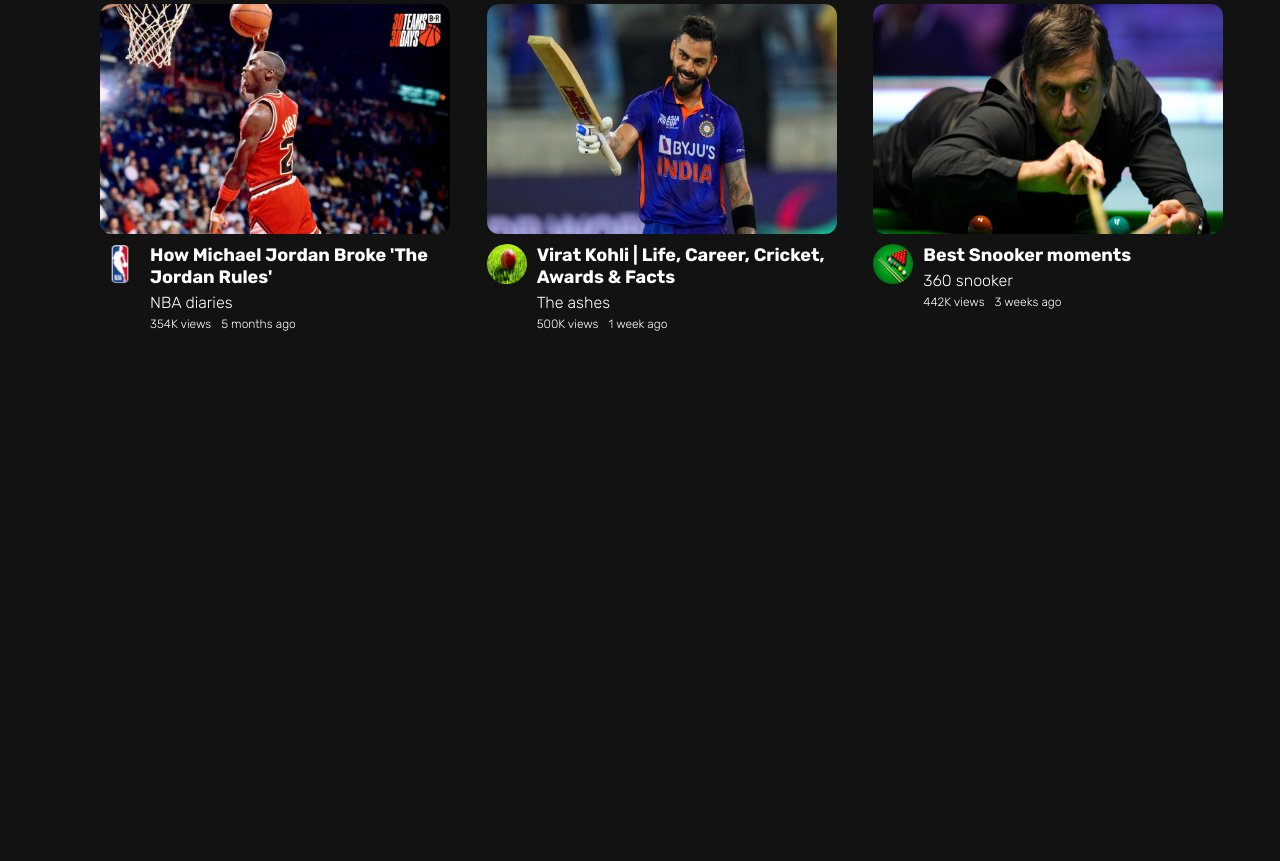
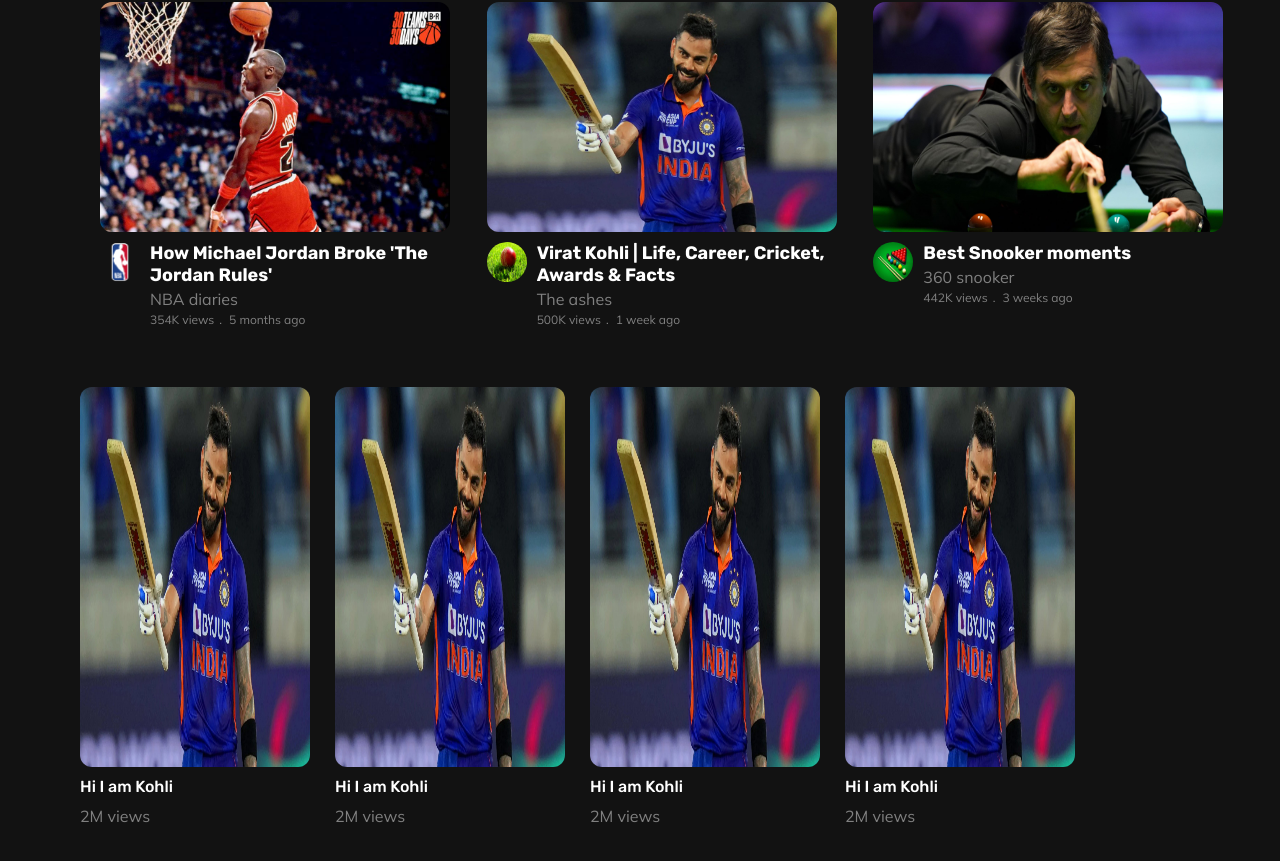
Before and after one commit to AsadKhan-11/Youtube-clone, a React (Vite) app in the folder vite-project/: page / in a window 1280 px wide. Shown: the part 503-1364 px from the top of the page. Built offline with nearby package versions, Linux system fonts and the light colour scheme.

Commit message:
setting up shorts section

```diff
--- a/vite-project/index.html
+++ b/vite-project/index.html
@@ -8,6 +8,12 @@
     <link rel="preconnect" href="https://fonts.gstatic.com" crossorigin />
     <link
       href="https://fonts.googleapis.com/css2?family=Rubik:wght@300;400;500;600;700&display=swap"
+      rel="stylesheet"
+    />
+    <link rel="preconnect" href="https://fonts.googleapis.com" />
+    <link rel="preconnect" href="https://fonts.gstatic.com" crossorigin />
+    <link
+      href="https://fonts.googleapis.com/css2?family=Mulish:ital,wght@0,200..1000;1,200..1000&display=swap"
       rel="stylesheet"
     />
     <link rel="preconnect" href="https://fonts.googleapis.com" />
--- a/vite-project/src/Components/Genres.css
+++ b/vite-project/src/Components/Genres.css
@@ -24,11 +24,16 @@
 }
 .genres-container {
   display: grid;
-  grid-template-rows: 40px 1fr 600px;
+  grid-template-rows: 40px 1fr 1fr;
 }
 .content {
   display: grid;
   grid-template-columns: 1fr 1fr 1fr;
   row-gap: 40px;
   padding: 20px;
+  margin-bottom: 40px;
 }
+.shorts-grid {
+  display: flex;
+  gap: 25px;
+}
--- a/vite-project/src/Components/Genres.jsx
+++ b/vite-project/src/Components/Genres.jsx
@@ -13,6 +13,7 @@
 import snooker from "./images/logos/snooker.jpg";
 import football from "./images/logos/football.avif";
 import federer from "./images/logos/federer.jpg";
+import Shorts from "./Shorts.jsx";
 
 function Genres() {
   return (
@@ -89,6 +90,13 @@
             time="3 weeks ago"
           />
         </div>
+        {/* <h1>Shorts</h1> */}
+        <div className="shorts-grid">
+          <Shorts />
+          <Shorts />
+          <Shorts />
+          <Shorts />
+        </div>
       </nav>
     </>
   );
--- a/vite-project/src/Components/Navbar.css
+++ b/vite-project/src/Components/Navbar.css
@@ -5,6 +5,8 @@
   padding: 35px 20px;
   height: 50px;
   position: sticky;
+  top: 0;
+  background-color: rgb(18, 18, 18);
 }
 
 ion-icon {
@@ -34,7 +36,7 @@
   font-size: 20px;
   margin-left: -6px;
   font-size: 22px;
-  font-weight: 600;
+  font-weight: 400;
   font-family: Oswald, sans-serif;
 }
 
--- /dev/null
+++ b/vite-project/src/Components/Shorts.css
@@ -0,0 +1,22 @@
+.shorts-container {
+  height: 450px;
+  max-height: 500px;
+  width: 230px;
+  display: flex;
+  flex-direction: column;
+  gap: 10px;
+}
+.shorts-img {
+  height: 380px;
+  width: 230px;
+  border-radius: 12px;
+}
+.shorts-title {
+  color: white;
+  font-family: Rubik;
+  font-weight: 500;
+}
+.shorts-views {
+  font-family: Mulish;
+  color: grey;
+}
--- /dev/null
+++ b/vite-project/src/Components/Shorts.jsx
@@ -0,0 +1,18 @@
+import React from "react";
+import cric from "./images/Kohli.jpg";
+import "./Shorts.css";
+function Shorts() {
+  return (
+    <>
+      <div className="shorts-container">
+        <img className="shorts-img" src={cric} />
+
+        <h4 className="shorts-title">Hi I am Kohli</h4>
+
+        <p className="shorts-views">2M views</p>
+      </div>
+    </>
+  );
+}
+
+export default Shorts;
--- a/vite-project/src/Components/Videos.css
+++ b/vite-project/src/Components/Videos.css
@@ -1,7 +1,9 @@
 .duration {
   display: flex;
-  gap: 10px;
+  gap: 7px;
   font-size: 12px;
+  color: grey;
+  font-family: Mulish;
 }
 
 .container {
@@ -9,12 +11,10 @@
   display: flex;
   flex-direction: column;
   gap: 10px;
-  font-family: Rubik;
-  font-weight: 300;
+
+  font-weight: 400;
 }
-.youtuber {
-  font-size: 18px;
-}
+
 .info {
   display: flex;
   gap: 10px;
@@ -31,6 +31,8 @@
 }
 .youtuber {
   font-size: 16px;
+  color: grey;
+  font-family: Mulish;
 }
 .vid-img {
   height: 230px;
@@ -40,6 +42,11 @@
 .txt-container {
   display: flex;
   flex-direction: column;
+  gap: 3px;
+  color: white;
+  font-family: Rubik;
+}
+.views {
+  display: flex;
   gap: 5px;
-  color: white;
 }
--- a/vite-project/src/Components/Videos.jsx
+++ b/vite-project/src/Components/Videos.jsx
@@ -12,7 +12,9 @@
             <h4 className="title">{props.title}</h4>
             <p className="youtuber">{props.name}</p>
             <div className="duration">
-              <p className="views">{props.views}</p>
+              <p className="views">
+                {props.views} <span> .</span>{" "}
+              </p>
               <p className="time">{props.time}</p>
             </div>
           </div>
```
